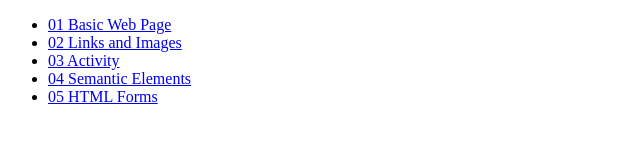
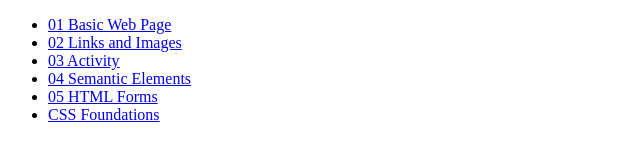
Before and after one commit to kramzer22/wd82p, a plain HTML site: page index.html in a window 1280 px wide. Shown: the whole page, without its empty margins (0-640 px from the left). Drawn offline with Linux system fonts and the light colour scheme.

Commit message:
Re upload index html

```diff
--- a/index.html
+++ b/index.html
@@ -12,6 +12,7 @@
       <li><a href="03-activity/">03 Activity</a></li>
       <li><a href="04-semantic/">04 Semantic Elements</a></li>
       <li><a href="05-html_forms/">05 HTML Forms</a></li>
+      <li><a href="06-css-foundations/">CSS Foundations</a></li>
     </ul>
   </body>
 </html>
```
